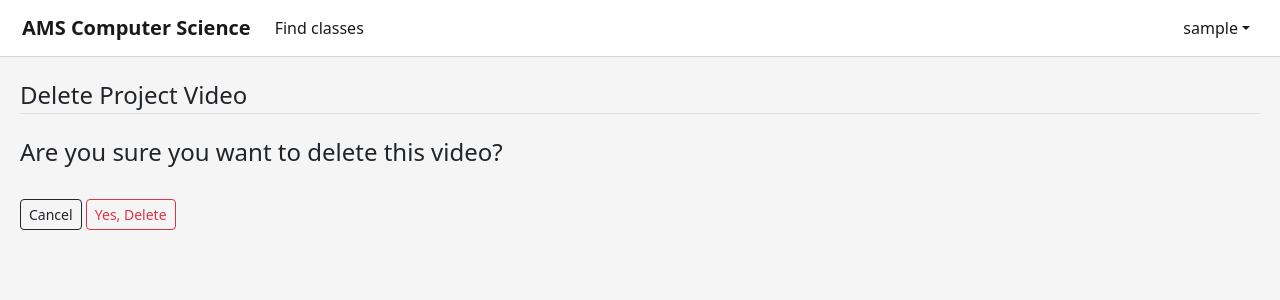
After one commit to JackPadalino/amscsapp, a Django app: page /users/confirm-delete-video/1/1/ in a window 1280 px wide. The commit adds this page. Shown: the top 300 px of the page. Run offline with Django 4.2, Linux system fonts and the light colour scheme; the visitor is signed in with stand-in values (Sample User, id 1).

Commit message:
changed url and template naming conventions, and added new function-based views, urls, and templates to delete project videos

```diff
--- a/classroom/templates/classroom/classroom-projectdetails.html
+++ b/classroom/templates/classroom/classroom-projectdetails.html
@@ -16,9 +16,9 @@
     </div>
 </div>
 {% if user == project.user %}
-    <a href="{% url 'users-updateproject' project.pk %}">Edit project</a>
+    <a href="{% url 'users-update-project' project.pk %}">Edit project</a>
     <br>
-    <a href="{% url 'users-deleteproject' project.pk %}">Delete project</a>
+    <a href="{% url 'users-delete-project' project.pk %}">Delete project</a>
 {% endif %}
 <br>
 <a href="{% url 'classroom-studentdetails' profile.pk %}">Back to student profile</a>
--- a/main/templates/main/main-base.html
+++ b/main/templates/main/main-base.html
@@ -39,10 +39,10 @@
                     <li class="nav-item dropdown">
                         <a class="nav-link dropdown-toggle active" href="#" id="navbarDropdown" role="button" data-bs-toggle="dropdown" aria-expanded="false">{{ user.username }}</a>
                         <ul class="dropdown-menu dropdown-menu-end" aria-labelledby="navbarDropdown">
-                            <li><a class="dropdown-item" href="{% url 'users-myclasses' %}">My classes</a></li>
-                            <li><a class="dropdown-item" href="{% url 'users-myprojects' %}">My projects</a></li>
+                            <li><a class="dropdown-item" href="{% url 'users-my-classes' %}">My classes</a></li>
+                            <li><a class="dropdown-item" href="{% url 'users-my-projects' %}">My projects</a></li>
                             <li><a class="dropdown-item" href="#">My activity</a></li>
-                            <li><a class="dropdown-item" href="{% url 'users-myprofile' %}">My profile</a></li>
+                            <li><a class="dropdown-item" href="{% url 'users-my-profile' %}">My profile</a></li>
                             <li><a class="dropdown-item" href="#">My notifications</a></li>
                             <li>
                                 <hr class="dropdown-divider">
--- a/users/models.py
+++ b/users/models.py
@@ -36,7 +36,7 @@ class Project(models.Model):
     #image = models.ImageField(default=None,blank=True)
 
     def get_absolute_url(self):
-        return reverse('users-projectdetails',kwargs={'pk':self.pk})
+        return reverse('users-project-details',kwargs={'pk':self.pk})
 
     def __str__(self):
         return f'{self.user.first_name} {self.user.last_name} - {self.title}'
--- a/users/templates/users/users-myprojects.html
+++ b/users/templates/users/users-my-projects.html
@@ -5,10 +5,10 @@
 </div>
 <div class="classes-div">
     {% for project in projects %}
-        <h1><a href="{% url 'users-projectdetails' project.pk %}">{{ project.title}}</a></h1>
+        <h1><a href="{% url 'users-project-details' project.pk %}">{{ project.title}}</a></h1>
         <p>{{ project.blurb }}</p>
         <br>
     {% endfor %}
 </div>
-<a href='{% url "users-createproject" %}'>Create new project</a>
+<a href='{% url "users-create-project" %}'>Create new project</a>
 {% endblock content %}
--- /dev/null
+++ b/users/templates/users/users-project-video-confirm-delete.html
@@ -0,0 +1,14 @@
+{% extends 'main/main-base.html' %}
+{% block content %}
+    <div class="content-section">
+        <fieldset class="form-group">
+            <legend class="border-bottom mb-4">Delete Project Video</legend>
+            <h4>Are you sure you want to delete this video?</h4>
+        </fieldset>
+        <br>
+        <div class='form-group'>
+            <a class="btn btn-outline-dark btn-sm" href="{% url 'users-project-details' project_pk %}">Cancel</a>
+            <a class="btn btn-outline-danger btn-sm" href="{% url 'users-delete-video' project_pk video_pk %}">Yes, Delete</a>
+        </div>
+    </div>
+{% endblock content %}
--- a/users/templates/users/users-project_confirm_delete.html
+++ b/users/templates/users/users-project_confirm_delete.html
@@ -9,7 +9,7 @@
             </fieldset>
             <br>
             <div class='form-group'>
-                <a class="btn btn-outline-dark btn-sm" href="{% url 'users-projectdetails' object.pk %}">Cancel</a>
+                <a class="btn btn-outline-dark btn-sm" href="{% url 'users-project-details' object.pk %}">Cancel</a>
                 <button class="btn btn-outline-danger btn-sm" type='submit'>Yes, Delete</button>
             </div>
         </form>
--- a/users/templates/users/users-project_video_confirm_delete.html
+++ b/users/templates/users/users-project_video_confirm_delete.html
@@ -9,7 +9,7 @@
             </fieldset>
             <br>
             <div class='form-group'>
-                <a class="btn btn-outline-dark btn-sm" href="{% url 'users-projectdetails' object.pk %}">Cancel</a>
+                <a class="btn btn-outline-dark btn-sm" href="{% url 'users-project-details' object.pk %}">Cancel</a>
                 <button class="btn btn-outline-danger btn-sm" type='submit'>Yes, Delete</button>
             </div>
         </form>
--- a/users/urls.py
+++ b/users/urls.py
@@ -2,7 +2,17 @@ from django.contrib import admin
 from django.urls import path,include
 from django.contrib.auth import views as auth_views
 from . import views
-from .views import MyClassesListView,ProjectCreateView,MyProjectsListView,ProjectDetailView,ProjectDeleteView,ProjectUpdateView,AddProjectVideoView#,ProjectVideoDeleteView
+from .views import (
+    MyClassesListView,
+    ProjectCreateView,
+    MyProjectsListView,
+    ProjectDetailView,
+    ProjectDeleteView,
+    ProjectUpdateView,
+    AddProjectVideoView,
+    ProjectVideoConfirmDeleteView,
+    ProjectVideoDeleteView
+    )
 from django.conf import settings
 from django.conf.urls.static import static
 
@@ -10,15 +20,16 @@ urlpatterns = [
     path('register/',views.register,name='users-register'),
     path('login/',auth_views.LoginView.as_view(template_name='users/users-login.html'),name='users-login'),
     path('logout/',auth_views.LogoutView.as_view(template_name='users/users-logout.html'),name='users-logout'),
-    path('myprofile/',views.profile,name='users-myprofile'),
-    path('myclasses/',MyClassesListView.as_view(),name='users-myclasses'),
-    path('myprojects/',MyProjectsListView.as_view(),name='users-myprojects'),
-    path('createproject/',ProjectCreateView.as_view(),name='users-createproject'),
-    path('projectdetails/<int:pk>',ProjectDetailView.as_view(),name='users-projectdetails'),
-    path('updateproject/<int:pk>',ProjectUpdateView.as_view(),name='users-updateproject'),
-    path('deleteproject/<int:pk>/',ProjectDeleteView.as_view(),name='users-deleteproject'),
-    path('addvideo/<int:pk>/',AddProjectVideoView,name='users-add_video'),
-    #path('deletevideo/<int:project_pk>/<int:project_video_pk/',ProjectVideoDeleteView.as_view(),name='users-delete_video')
+    path('my-profile/',views.profile,name='users-my-profile'),
+    path('my-classes/',MyClassesListView.as_view(),name='users-my-classes'),
+    path('my-projects/',MyProjectsListView.as_view(),name='users-my-projects'),
+    path('create-project/',ProjectCreateView.as_view(),name='users-create-project'),
+    path('project-details/<int:pk>',ProjectDetailView.as_view(),name='users-project-details'),
+    path('update-project/<int:pk>',ProjectUpdateView.as_view(),name='users-update-project'),
+    path('delete-project/<int:pk>/',ProjectDeleteView.as_view(),name='users-delete-project'),
+    path('add-video/<int:pk>/',AddProjectVideoView,name='users-add-video'),
+    path('confirm-delete-video/<int:project_pk>/<int:video_pk>/',ProjectVideoConfirmDeleteView,name='users-confirm-delete-video'),
+    path('delete-video/<int:project_pk>/<int:video_pk>/',ProjectVideoDeleteView,name='users-delete-video')
     #path('account/<int:pk>/delete/',UserDeleteView.as_view(),name='account-delete'),
     #path('password-reset/',auth_views.PasswordResetView.as_view(template_name='users/password_reset.html'),name='password_reset'),
     #path('password-reset/done/',auth_views.PasswordResetDoneView.as_view(template_name='users/password_reset_done.html'),name='password_reset_done'),
--- a/users/views.py
+++ b/users/views.py
@@ -56,7 +56,7 @@ def profile(request):
             u_form.save()
             p_form.save()
             messages.success(request,f'Your account information has been updated.')
-            return redirect('users-myprofile')
+            return redirect('users-my-profile')
     else:
         u_form = UserUpdateForm(instance=request.user)
         p_form = ProfileUpdateForm(instance=request.user.profile)
@@ -73,10 +73,10 @@ def profile(request):
         'user_answers':user_answers,
         'user_solutions':user_solutions
     }
-    return render(request,'users/users-myprofile.html',context)
+    return render(request,'users/users-my-profile.html',context)
 
 class MyClassesListView(LoginRequiredMixin,ListView):
-    template_name = 'users/users-myclasses.html'
+    template_name = 'users/users-my-classes.html'
     context_object_name = 'classes'
 
     def get_queryset(self):
@@ -84,7 +84,7 @@ class MyClassesListView(LoginRequiredMixin,ListView):
         return profile.classes.all()
 
 class MyProjectsListView(LoginRequiredMixin,ListView):
-    template_name = 'users/users-myprojects.html'
+    template_name = 'users/users-my-projects.html'
     context_object_name = 'projects'
 
     def get_queryset(self):
@@ -101,7 +101,7 @@ class ProjectCreateView(LoginRequiredMixin,CreateView):
 
 class ProjectDetailView(LoginRequiredMixin,DetailView):
     model = Project
-    template_name = 'users/users-projectdetails.html'
+    template_name = 'users/users-project-details.html'
     #context_object_name = 'videos'
 
     #def get_queryset(self):
@@ -126,7 +126,7 @@ class ProjectUpdateView(LoginRequiredMixin,UserPassesTestMixin,UpdateView):
 class ProjectDeleteView(LoginRequiredMixin,UserPassesTestMixin,DeleteView):
     model = Project
     template_name = 'users/users-project_confirm_delete.html'
-    success_url = reverse_lazy('users-myprojects')
+    success_url = reverse_lazy('users-my-projects')
 
     def test_func(self):
         project = self.get_object()
@@ -143,24 +143,25 @@ def AddProjectVideoView(request,pk):
             video = form.save(commit=False)
             video.project = project
             video.save()
-            return redirect('users-projectdetails',pk=project.pk)
+            return redirect('users-project-details',pk=project.pk)
     else:
         form = ProjectVideoForm()
     context = {
         'form':form,
         'project':project
     }
-    return render(request,'users/users-add_video.html',context)
+    return render(request,'users/users-add-video.html',context)
 
-'''
-class ProjectVideoDeleteView(LoginRequiredMixin,UserPassesTestMixin,DeleteView):
-    model = ProjectVideo
-    template_name = 'users/users-project_video_confirm_delete.html'
-    #success_url = reverse_lazy('users-projectdetails',pk=project_pk)
+@login_required
+def ProjectVideoConfirmDeleteView(request,project_pk,video_pk):
+    context = {
+        'project_pk':project_pk,
+        'video_pk':video_pk
+    }
+    return render(request,'users/users-project-video-confirm-delete.html',context)
 
-    #def test_func(self):
-    #    project = self.get_object()
-    #    if self.request.user == project.user:
-    #        return True
-    #    return False
-'''
+@login_required
+def ProjectVideoDeleteView(request,project_pk,video_pk):
+    video  = ProjectVideo.objects.get(pk=video_pk)
+    video.delete()
+    return redirect('users-project-details',pk=project_pk)
```
Also changed, not shown: users/templates/users/users-project-details.html (renamed from users/templates/users/users-projectdetails.html, +5 -5 lines), users/templates/users/users-add-video.html (renamed from users/templates/users/users-add_video.html), users/templates/users/users-my-activity.html (renamed from users/templates/users/users-myactivity.html), users/templates/users/users-my-classes.html (renamed from users/templates/users/users-myclasses.html), users/templates/users/users-my-profile.html (renamed from users/templates/users/users-myprofile.html).
